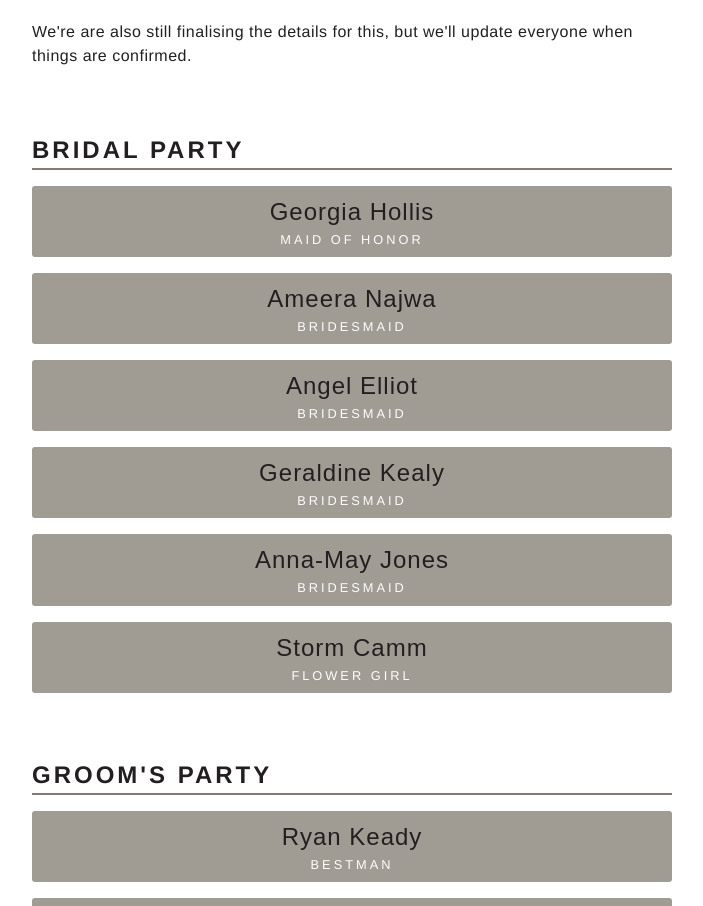
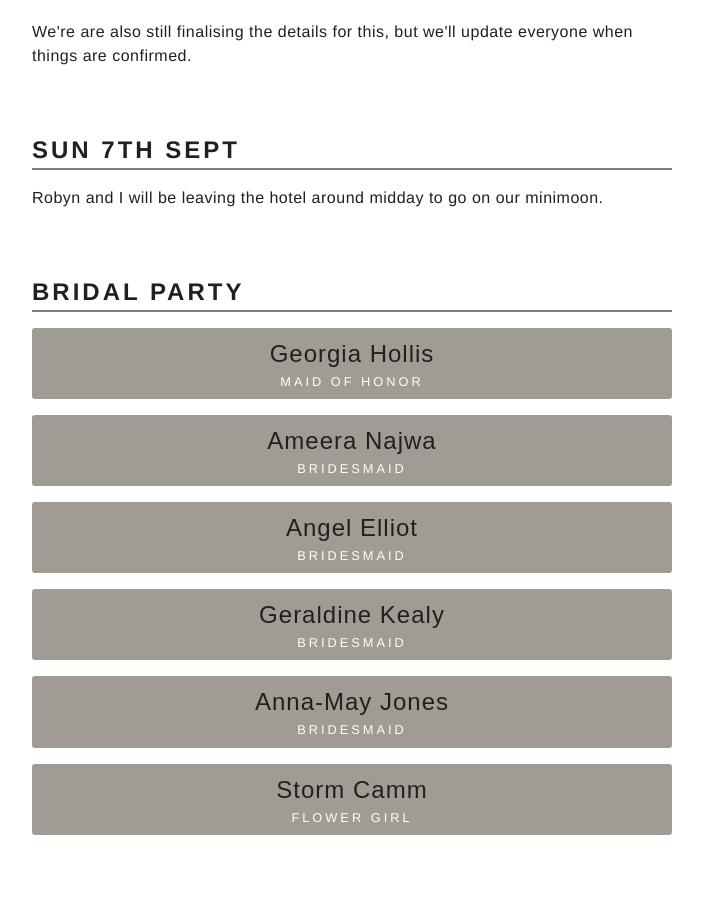
Before and after one commit to 11ac11/wedding-app, a Next.js app: page /itinerary in a window 1280 px wide. Shown: the part 1168-2074 px from the top of the page, without its empty margins (288-991 px from the left). Built offline with nearby package versions, Linux system fonts and the light colour scheme; a web font is replaced by a local one.

Commit message:
added Sunday itinerary

```diff
--- a/app/itinerary/page.jsx
+++ b/app/itinerary/page.jsx
@@ -48,6 +48,10 @@ export default async function Itinerary() {
           {`We're are also still finalising the details for this, but we'll update everyone when things are confirmed.`}
         </p>
       </div>
+      <div className="info-section">
+        <h2 className="uppercase">Sun 7th Sept</h2>
+        <p>{`Robyn and I will be leaving the hotel around midday to go on our minimoon.`}</p>
+      </div>
       <Vips />
     </main>
   )
```
